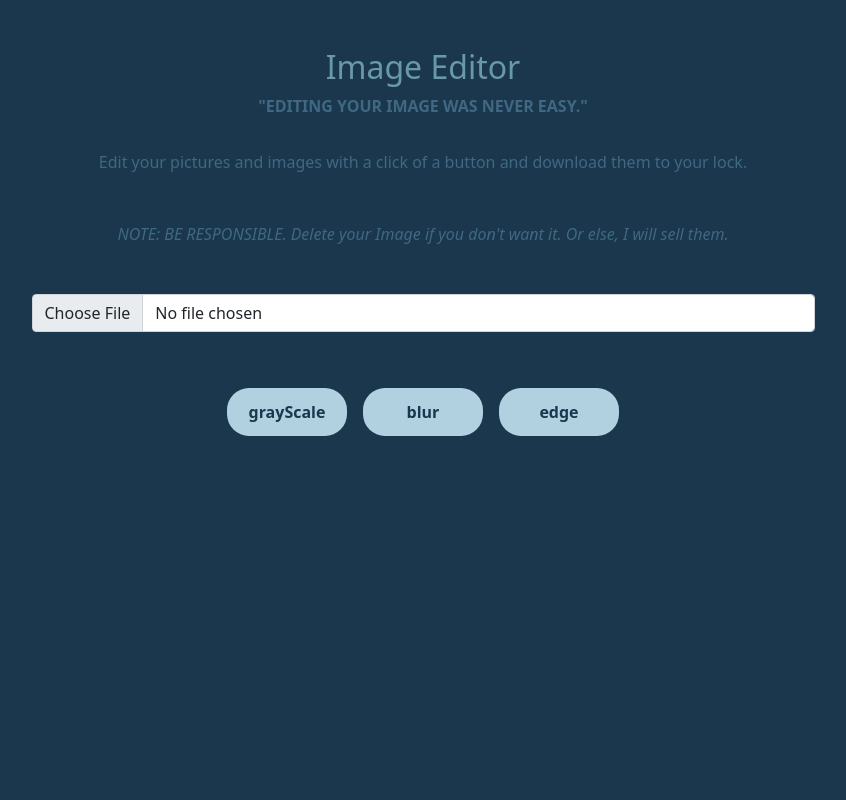
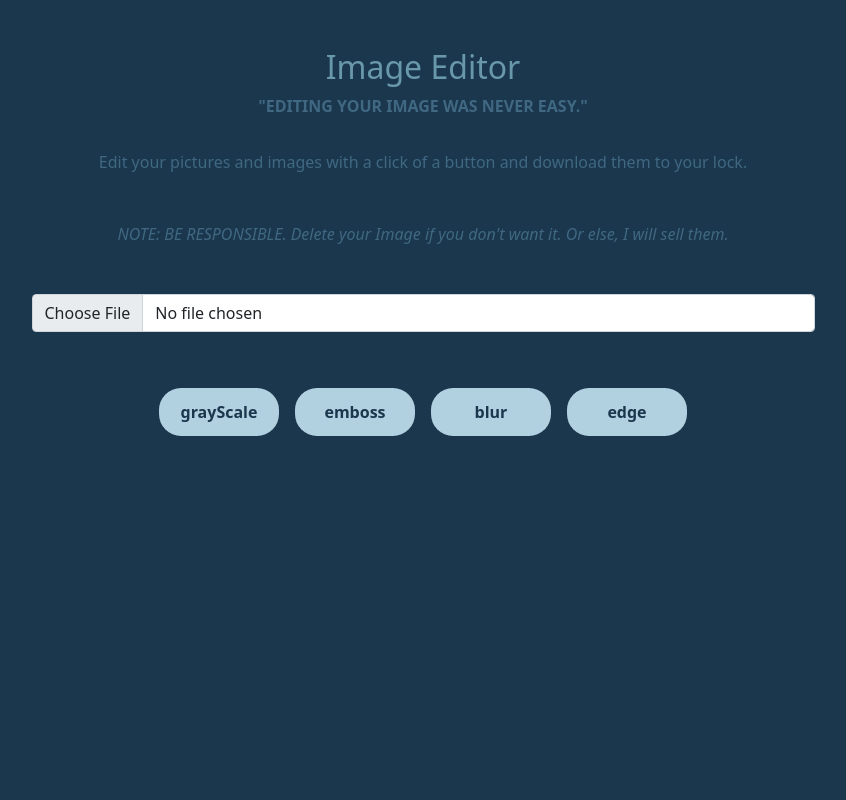
Before and after one commit to nibab-boo/Image-Editor, a Flask app: page / in a window 1280 px wide. Shown: the whole page, without its empty margins (217-1063 px from the left). Run offline with Flask 2, Linux system fonts and the light colour scheme.

Commit message:
more features added

```diff
--- a/app.py
+++ b/app.py
@@ -1,3 +1,4 @@
+from pkg_resources import EGG_DIST
 from flask import Flask, render_template, request, redirect, url_for,after_this_request, send_file
 from PIL import Image, ImageFilter
 from werkzeug.utils import secure_filename
@@ -26,7 +27,7 @@ def allowed_file(filename):
            filename.rsplit('.', 1)[1].lower() in ALLOWED_EXTENSIONS
 
 @app.route("/image", methods = ["POST", "GET"])
-def blur():
+def image_edit():
 
   # if no photo key on form
   if 'photo' not in request.files:
@@ -39,17 +40,34 @@ def blur():
     return redirect("/")
 
   if photo and allowed_file(photo.filename):
+    edit_type = request.form.get("mode")
+    print("mode", edit_type)
     filename = secure_filename(photo.filename)
     img = Image.open(photo)
-    img = img.convert('L')
+
+    # editing images based on different mode.
+    if edit_type == "grayScale":
+      img = img.convert('L')
+
+    elif edit_type == "emboss":
+      img = img.filter(filter=ImageFilter.EMBOSS)
+
+    elif edit_type == "blur":
+      img = img.filter(filter=ImageFilter.BoxBlur(3))
+
+    else:
+      img = img.filter(ImageFilter.FIND_EDGES)
+
+
     img.save(os.path.join(app.config['UPLOAD_FOLDER'], filename))
     return redirect(url_for('output', name=filename))
 
 @app.route("/output/<name>")
 def output(name):
   filepath = os.path.join(app.config['UPLOAD_FOLDER'], name)
+
   if os.path.isfile(filepath):
-    return render_template("output.html", filepath=filepath, name=name)
+    return render_template("output.html", name=name)
 
   return redirect("/")
 
@@ -57,8 +75,10 @@ def output(name):
 @app.route('/uploads/<name>')
 def download_file(name):
     filepath = os.path.join(UPLOAD_FOLDER, name)
+
     if not os.path.isfile(filepath):
       redirect("/")
+
     @after_this_request
     def remove_file(response):
       os.remove(filepath)
@@ -69,6 +89,7 @@ def download_file(name):
 @app.route("/delete/<name>")
 def delete_file(name):
   filepath = os.path.join(UPLOAD_FOLDER, name)
+
   if os.path.isfile (filepath):
     os.remove(filepath)
   return redirect("/")
--- a/templates/index.html
+++ b/templates/index.html
@@ -33,9 +33,10 @@
       </div>
       <div class="my-5 mx-auto">
         <div class="d-flex mb-3 flex-wrap justify-content-center">
-          <input type="submit" class="m-2" name="blur" value="grayScale">
-          <input type="submit" class="m-2" name="blur" value="blur">
-          <input type="submit" class="m-2" name="blur" value="edge">
+          <input type="submit" class="m-2" name="mode" value="grayScale">
+          <input type="submit" class="m-2" name="mode" value="emboss">
+          <input type="submit" class="m-2" name="mode" value="blur">
+          <input type="submit" class="m-2" name="mode" value="edge">
         </div>
       </div>
       <div class="mx-auto my-3 w-50">
```
